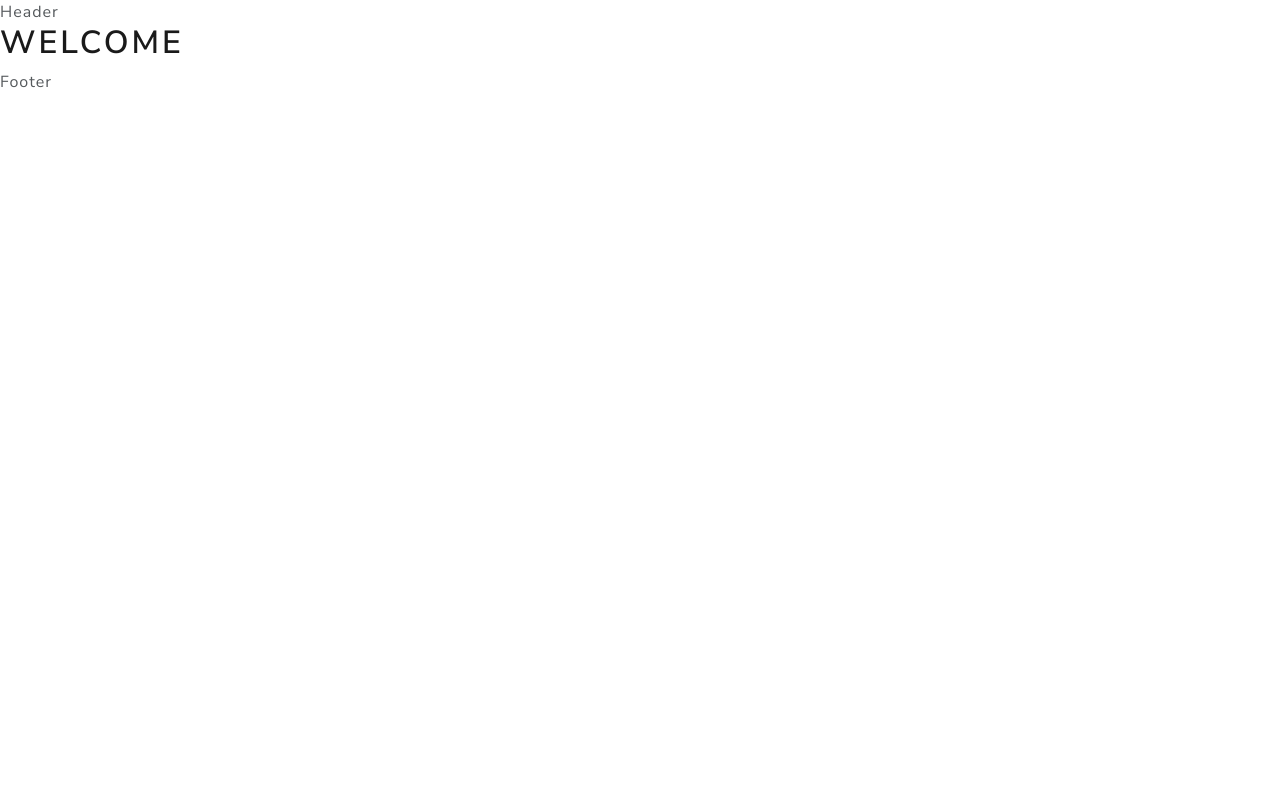
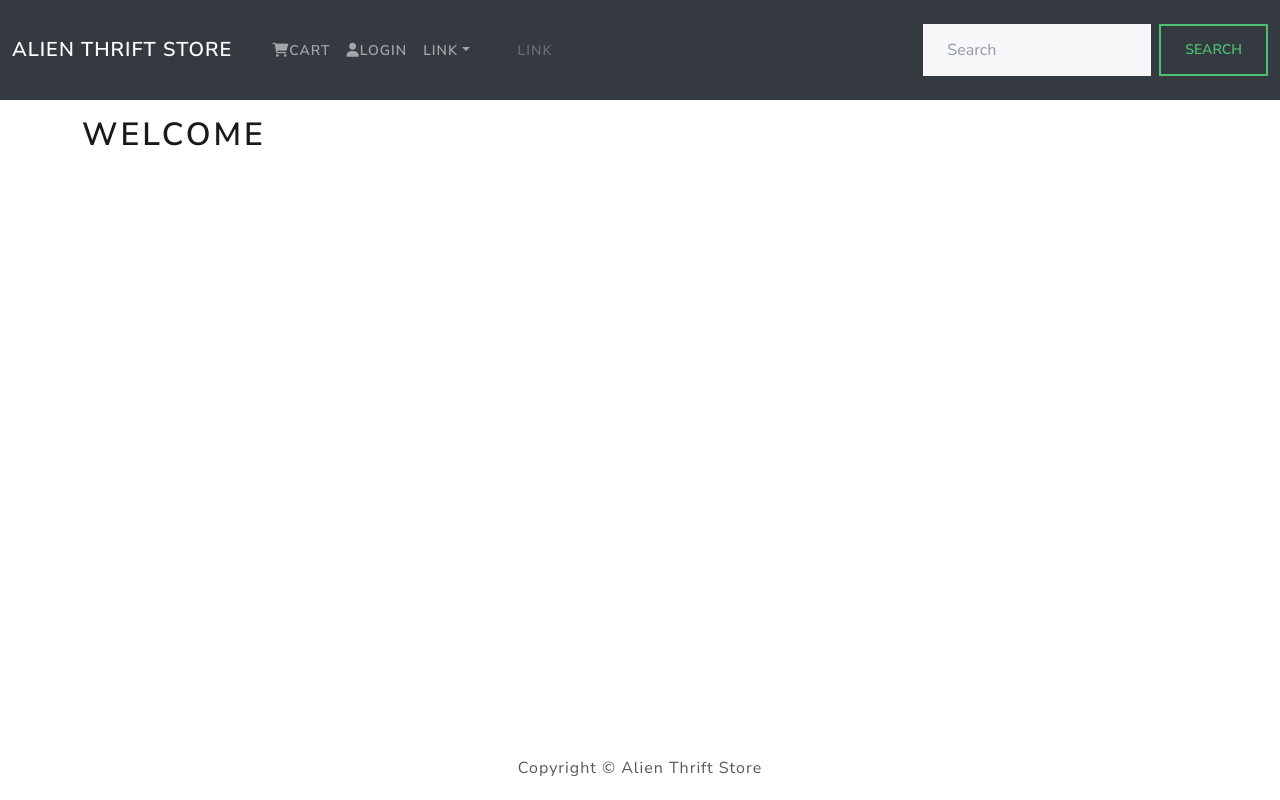
Before and after one commit to btparker70/Alien-Thrift-Store, a React (Create React App) app in the folder frontend/: page / in a window 1280 px wide. Built offline with nearby package versions, Linux system fonts and the light colour scheme.

Commit message:
added bootstrap theme. added bootstrap to header and footer. Made some css and text changes to header

```diff
--- a/frontend/package.json
+++ b/frontend/package.json
@@ -7,6 +7,7 @@
     "@testing-library/react": "^11.2.7",
     "@testing-library/user-event": "^12.8.3",
     "react": "^17.0.2",
+    "react-bootstrap": "^2.0.3",
     "react-dom": "^17.0.2",
     "react-scripts": "4.0.3",
     "web-vitals": "^1.1.2"
--- a/frontend/public/index.html
+++ b/frontend/public/index.html
@@ -15,6 +15,7 @@
       user's mobile device or desktop. See https://developers.google.com/web/fundamentals/web-app-manifest/
     -->
     <link rel="manifest" href="%PUBLIC_URL%/manifest.json" />
+    <link rel="stylesheet" href="https://cdnjs.cloudflare.com/ajax/libs/font-awesome/6.0.0-beta3/css/all.min.css" integrity="sha512-Fo3rlrZj/k7ujTnHg4CGR2D7kSs0v4LLanw2qksYuRlEzO+tcaEPQogQ0KaoGN26/zrn20ImR1DfuLWnOo7aBA==" crossorigin="anonymous" referrerpolicy="no-referrer" />
     <!--
       Notice the use of %PUBLIC_URL% in the tags above.
       It will be replaced with the URL of the `public` folder during the build.
--- a/frontend/src/App.js
+++ b/frontend/src/App.js
@@ -1,13 +1,17 @@
-import './App.css'
-import Header from './components/header/Header'
-import Footer from './components/footer/Footer'
+import "./App.css";
+import { Container } from "react-bootstrap";
+
+import Header from "./components/header/Header";
+import Footer from "./components/footer/Footer";
 
 function App() {
   return (
     <div>
       <Header />
-      <main>
-        <h1>Welcome</h1>
+      <main className="py-3">
+        <Container>
+          <h1>Welcome</h1>
+        </Container>
       </main>
       <Footer />
     </div>
--- a/frontend/src/components/footer/Footer.js
+++ b/frontend/src/components/footer/Footer.js
@@ -1,10 +1,15 @@
 import React from 'react'
+import { Container, Row, Col } from 'react-bootstrap'
 
 const Footer = () => {
   return (
-    <div>
-      <footer>Footer</footer>
-    </div>
+    <footer>
+      <Container>
+        <Row>
+            <Col className="text-center py-3">Copyright &copy; Alien Thrift Store</Col>
+        </Row>
+      </Container>
+    </footer>
   )
 }
 
--- a/frontend/src/components/header/Header.js
+++ b/frontend/src/components/header/Header.js
@@ -1,10 +1,48 @@
 import React from 'react'
+import { Button, Navbar, Nav, Container, NavDropdown, Form, FormControl } from 'react-bootstrap'
 
 const Header = () => {
   return (
-    <div>
-      <header>Header</header>
-    </div>
+    <header>
+      <Navbar bg="dark" variant="dark" expand="lg" collapseOnSelect>
+        <Container fluid>
+          <Navbar.Brand href="/">Alien Thrift Store</Navbar.Brand>
+          <Navbar.Toggle aria-controls="navbarScroll" />
+          <Navbar.Collapse id="navbarScroll">
+            <Nav
+              className="me-auto my-2 my-lg-0"
+              style={{ maxHeight: '100px' }}
+              navbarScroll
+            >
+              <Nav className="mr-auto">
+                <Nav.Link href="/cart"><i className="fas fa-shopping-cart"></i>Cart</Nav.Link>
+                <Nav.Link href="/login"><i className="fas fa-user"></i>Login</Nav.Link>
+              </Nav>
+              <NavDropdown title="Link" id="navbarScrollingDropdown">
+                <NavDropdown.Item href="#action3">Action</NavDropdown.Item>
+                <NavDropdown.Item href="#action4">Another action</NavDropdown.Item>
+                <NavDropdown.Divider />
+                <NavDropdown.Item href="#action5">
+                  Something else here
+                </NavDropdown.Item>
+              </NavDropdown>
+              <Nav.Link href="#" disabled>
+                Link
+              </Nav.Link>
+            </Nav>
+            <Form className="d-flex">
+              <FormControl
+                type="search"
+                placeholder="Search"
+                className="me-2"
+                aria-label="Search"
+              />
+              <Button variant="outline-success">Search</Button>
+            </Form>
+          </Navbar.Collapse>
+        </Container>
+      </Navbar>
+    </header>
   )
 }
 
--- a/frontend/src/index.css
+++ b/frontend/src/index.css
@@ -0,0 +1,3 @@
+  main{
+    min-height: 80vh;
+  }
```
Also changed, not shown: 1 other file (tests, documents, lock files or other folders).
